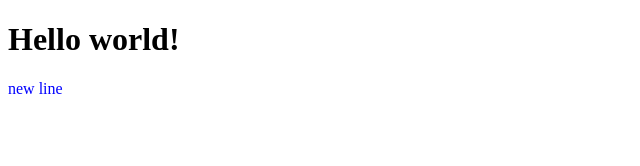
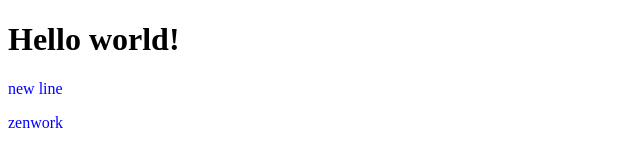
Before and after one commit to subramanyam12/practice, a plain HTML site: page index.html in a window 1280 px wide. Shown: the full height of the page, 0-640 px from the left. Drawn offline with Linux system fonts and the light colour scheme.

Commit message:
adding changes

```diff
--- a/index.html
+++ b/index.html
@@ -8,5 +8,6 @@
 
 <h1>Hello world!</h1>
 <p>new line</p>
+<p>zenwork</p>
 </body>
 </html>
```
